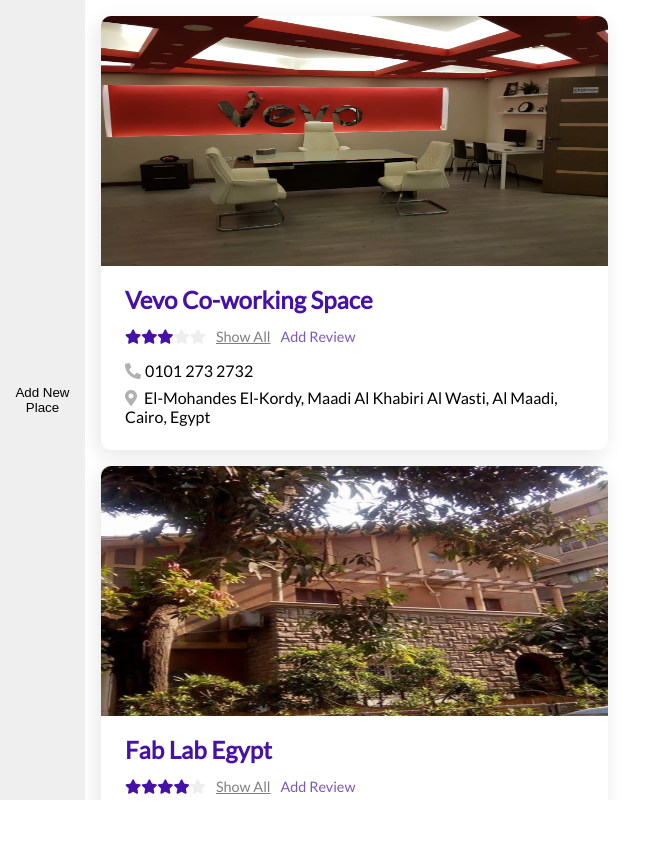
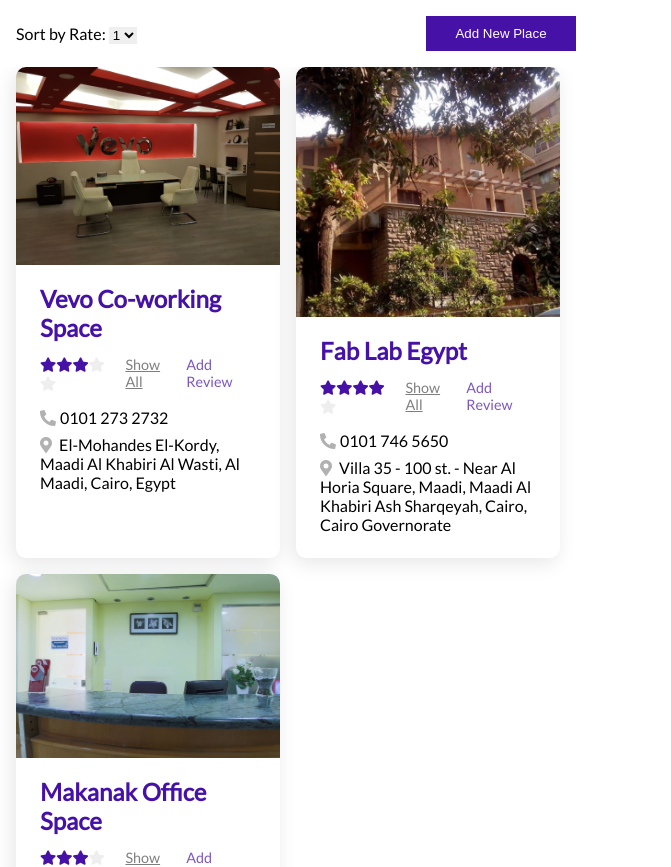
Before and after one commit to atbah/nearby-mobile, a React (Create React App) app: page / in a window 1280 px wide. Shown: the whole page, without its empty margins (0-671 px from the left). Before the commit the page ends 800 px from the top, so only its background shows below. Built offline with nearby package versions, Linux system fonts and the light colour scheme.

Commit message:
ui-ux: Re-build the UI with an 'Options' section above the grid

```diff
--- a/src/App.js
+++ b/src/App.js
@@ -197,8 +197,20 @@
   render() {
     return (
       <div className="App">
-        <button onClick={this.openPlaceModal}>Add New Place</button>
-        <div className="restaurants">
+        <div className="aside">
+          <div className="options">
+            <div className="sort">
+              Sort by Rate: <select id="sortby">
+                <option value="1">1</option>
+                <option value="2">2</option>
+                <option value="3">3</option>
+                <option value="4">4</option>
+                <option value="5">5</option>
+              </select>
+            </div>
+            <button class="cta" onClick={this.openPlaceModal}>Add New Place</button>
+          </div>
+          <div className="restaurants">
           {
             this.state.places.map((place, index) => {
               return (
@@ -234,6 +246,7 @@
               )
             })
           }
+        </div>
         </div>
         <div id="map"></div>
         <div className="modal" id="all-reviews-modal">
--- a/src/App.scss
+++ b/src/App.scss
@@ -7,6 +7,10 @@
 
 h1, h2, h3, h4, h5, h6, div, p, span, li {
     font-family: 'Lato', sans-serif;
+}
+
+button {
+    cursor: pointer;
 }
 
 /** Utils **/
@@ -96,13 +100,35 @@
         width: 55%;
     }
 
+    .aside {
+        width: 45%;
+
+        .options {
+            width: 100%;
+            display: flex;
+            align-items: center;
+            padding: 1rem 0 1rem 1rem;
+            box-sizing: border-box;
+
+            .sort {
+                width: 250px;
+            }
+
+            button {
+                width: 150px;
+                padding: 10px;
+                margin-left: auto;
+                background: #4611a7;
+                color: #fff
+            }
+        }
+
         .restaurants {
             display: grid;
             grid-template-columns: repeat(auto-fit, minmax(250px, 1fr));
             grid-gap: 1rem;
-        width: 45%;
             max-height: 100vh;
-        padding: 1rem;
+            padding: 0 1rem 1rem;
             overflow-y: scroll;
             background: #fff;
             box-sizing: border-box;
@@ -176,6 +202,8 @@
                 }
             }
         }
+    }
+
 }
 
 /** Popup Window **/
```
Lines whose indentation alone changed are shown as unchanged.
